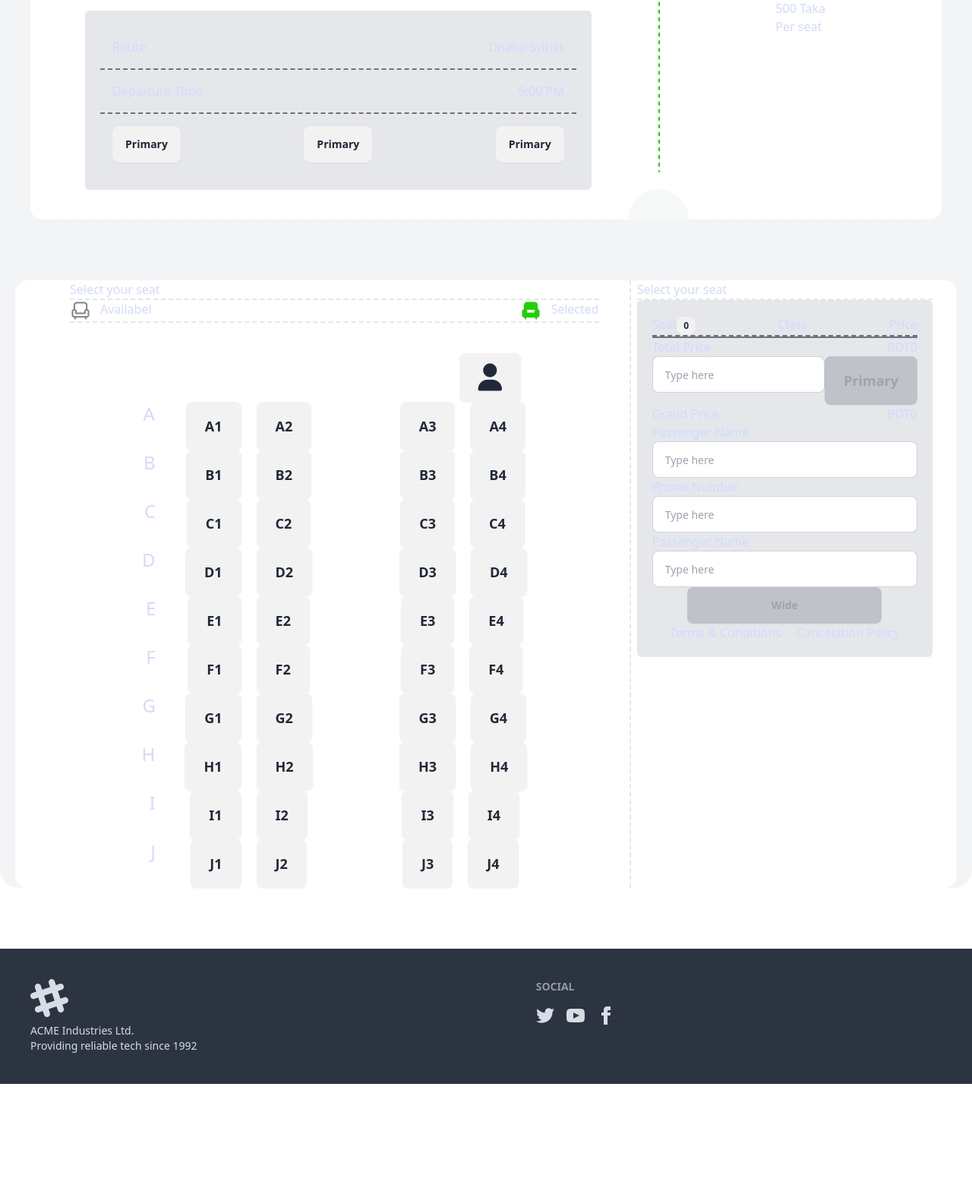
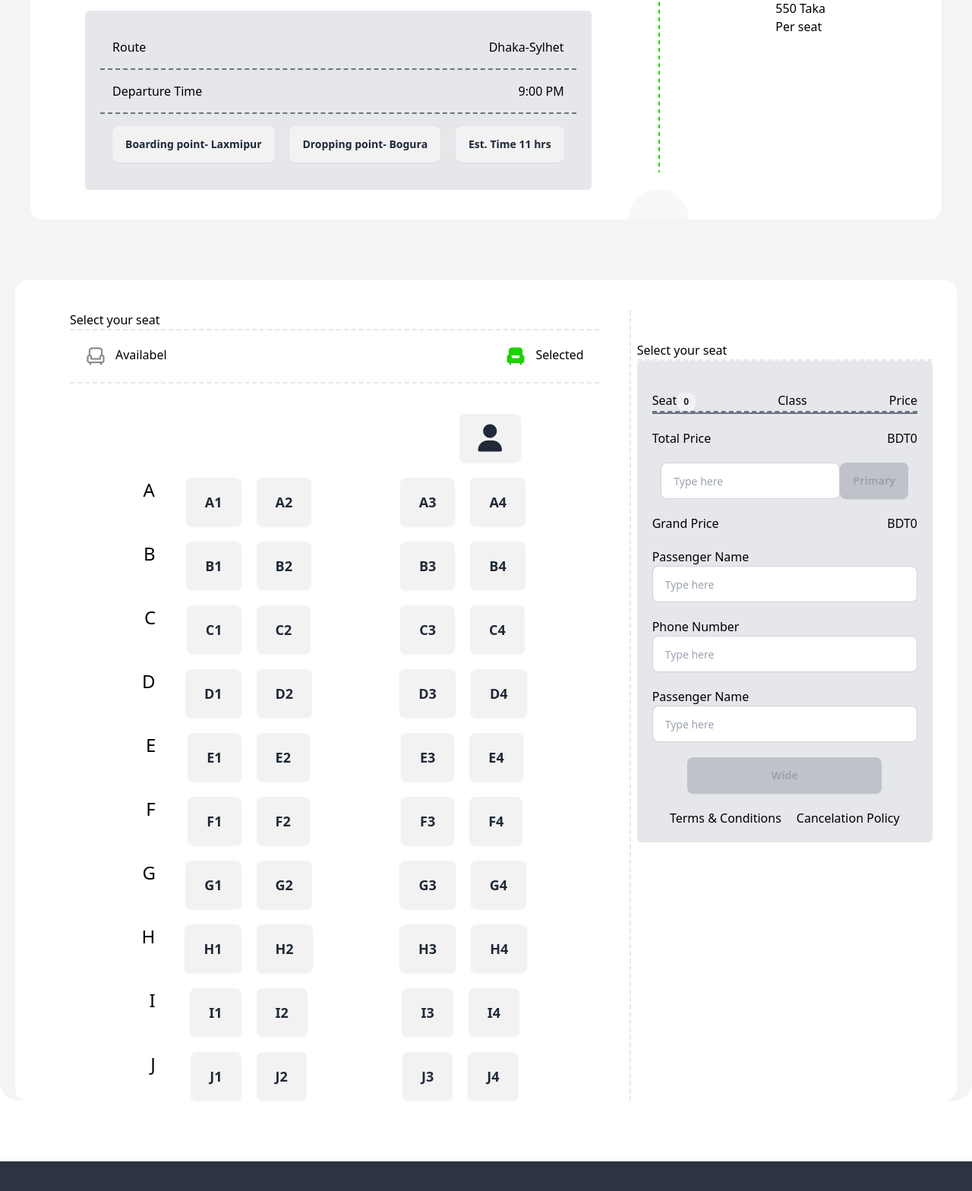
Before and after one commit to Ukasha-hub/smart-ticket, a plain HTML site: page index.html in a window 1280 px wide. Shown: the part 1566-3134 px from the top of the page at 76% size. Before the commit the page ends 2993 px from the top, so only its background shows below. Drawn offline with nearby package versions, Linux system fonts and the light colour scheme.

Commit message:
updated design

```diff
--- a/index.html
+++ b/index.html
@@ -33,6 +33,9 @@
 
         .first-discount{
           display: none;
+          border-left: 10px;
+          border-style: dashed;
+          border-color: white;
         }
 
        }
@@ -95,14 +98,14 @@
 </div>
   <section class="flex flex-col lg:flex-row justify-center gap-4 lg:gap-10  mx-4">
     <div class="">
-      <div class="card min-w-screen lg:min-w-0.5  bg-primary text-primary-content ">
-        <div class="card-body grid grid-flow-col lg:grid-flow-row justify-between  py-0"  style="grid-template-columns: 4fr 1fr 1fr;">
-          <div class="pt-10">
+      <div class="card min-w-screen lg:min-w-0.5  bg-yellow-500 ">
+        <div class="card-body grid grid-flow-col lg:grid-flow-row justify-between  py-0"  style="grid-template-columns: 4fr 1fr 2fr;">
+          <div class="pt-5 lg:pt-20 border-dashed border-r-2 lg:border-none border-black">
             <h2 class="card-title">15% OFF</h2>
             <p>On your next purchase</p>
           </div>
           <div class="py-0 first-discount"><img src="images/cupon-devider.png" alt=""></div>
-          <div class="p-5">
+          <div class="p-5 lg:pt-20">
             <h2 class="card-title">NEW15</h2>
             <p>Coupon code</p>
           </div>
@@ -111,14 +114,14 @@
       </div>
     </div>
     <div>
-      <div class="card min-w-screen lg:min-w-0.5  bg-primary text-primary-content ">
-        <div class="card-body grid grid-flow-col lg:grid-flow-row justify-between  py-0"  style="grid-template-columns: 4fr 1fr 1fr;">
-          <div class="pt-10">
+      <div class="card min-w-screen lg:min-w-0.5  bg-red-400  ">
+        <div class="card-body grid grid-flow-col lg:grid-flow-row justify-between  py-0"  style="grid-template-columns: 4fr 1fr 2fr;">
+          <div class="pt-5 lg:pt-20 border-dashed border-r-2 lg:border-none border-black">
             <h2 class="card-title">15% OFF</h2>
             <p>On your next purchase</p>
           </div>
           <div class="py-0 first-discount"><img src="images/cupon-devider.png" alt=""></div>
-          <div class="p-5">
+          <div class="p-5 lg:pt-20">
             <h2 class="card-title">Couple20</h2>
             <p>Coupon code</p>
           </div>
@@ -135,7 +138,7 @@
     </div>
    <!--Ticket info------------------------------------------------>
     <div class="" id="ticket">
-      <div class="card min-w-screen    bg-white text-primary-content lg:m-10">
+      <div class="card min-w-screen    bg-white  lg:m-10">
         <div class="card-body grid lg:grid-flow-row grid-flow-col  py-0 " id="ticket-info" style="grid-template-columns: 4fr 1fr 1fr;">
           <div class="px-10 ">
             <div class="flex flex-row justify-between pt-10">
@@ -147,7 +150,7 @@
                 </div>
               </div>
               <div>
-                <button class="btn  sm:btn-sm md:btn-md lg:btn-lg" ><i class="fa-solid fa-chair fa-lg"></i><span id="left">40</span>seats left</button>
+                <button class="btn  sm:btn-sm md:btn-md lg:btn-lg w-30" ><img src="images/seat-green.png" alt=""></i><span id="left">40</span>seats left</button>
               </div>
             </div>
             <div class="bg-gray-200 rounded-md mt-10 p-5">
@@ -160,16 +163,16 @@
                 <div><h1>9:00 PM</h1></div>
               </div>
               <div class="flex flex-row justify-between p-4">
-                <div><button class="btn btn-xs sm:btn-sm md:btn-md ">Primary</button></div>
-                <div><button class="btn btn-xs sm:btn-sm md:btn-md ">Primary</button></div>
-                <div><button class="btn btn-xs sm:btn-sm md:btn-md ">Primary</button></div>
+                <div><button class="btn btn-xs sm:btn-sm md:btn-md ">Boarding point- Laxmipur</button></div>
+                <div><button class="btn btn-xs sm:btn-sm md:btn-md ">Dropping point- Bogura</button></div>
+                <div><button class="btn btn-xs sm:btn-sm md:btn-md ">Est. Time 11 hrs</button></div>
               </div>
             </div>
           </div>
           <div class="h-50" id="divider" ><img   src="images/info-devider.png" alt=""></div>
           <div class="flex flex-col pt-20">
             <div><img src="images/fare.png" alt=""></div>
-            <div>500 Taka</div>
+            <div>550 Taka</div>
             <div>Per seat</div>
           </div>
 
@@ -181,13 +184,13 @@
     </div>
 <!--seat boooooking-->
 <div class="mt-20">
-      <div class="card min-w-screen lg:mx-5   bg-white text-primary-content " >
+  <div class="card min-w-screen lg:mx-5   bg-white  pt-10" >
     <div class="card-body grid grid-flow-col lg:grid-flow-row  py-0 " id="seatbook" style="grid-template-columns: 4fr 2fr ;">
       <div class="px-10 lg:border-r-2 lg:border-dashed">
         <div >
           <h1>Select your seat</h1>
         </div>
-            <div class="flex flex-row justify-between border-y-2 border-dashed">
+        <div class="flex flex-row justify-between border-y-2 border-dashed pt-5 lg:p-5">
           <div class="flex flex-row gap-3">
             <div><img src="images/seat-gray.png" alt=""></div>
             <div><h1>Availabel</h1></div>
@@ -213,7 +216,7 @@
             <div><button class="btn btn-xs sm:btn-sm md:btn-md lg:btn-lg"><i class="fa-solid fa-user fa-2xl"></i></button></div>
           </div>
 
-              <div class="flex flex-row justify-evenly gap-5">
+          <div class="flex flex-row justify-evenly gap-5 pt-5">
             <div class="grid grid-flow-row gap-5" style="grid-template-columns: 1fr 2fr 2fr;">
               <div class="text-2xl">A</div>
               <div ><button    class="btn btn-xs sm:btn-sm md:btn-md lg:btn-lg  seat">A1</button></div>
@@ -224,7 +227,7 @@
               <div><button .   class="btn btn-xs sm:btn-sm md:btn-md lg:btn-lg seat">A4</button></div>
             </div>
           </div>
-              <div class="flex flex-row justify-evenly gap-5">
+          <div class="flex flex-row justify-evenly gap-5 pt-5">
             <div class="grid grid-flow-row gap-5" style="grid-template-columns: 1fr 2fr 2fr;">
               <div class="text-2xl">B</div>
               <div><button .   class="btn btn-xs sm:btn-sm md:btn-md lg:btn-lg seat">B1</button></div>
@@ -235,7 +238,7 @@
               <div><button .   class="btn btn-xs sm:btn-sm md:btn-md lg:btn-lg seat">B4</button></div>
             </div>
           </div>
-              <div class="flex flex-row justify-evenly gap-5">
+          <div class="flex flex-row justify-evenly gap-5 pt-5">
             <div class="grid grid-flow-row gap-5" style="grid-template-columns: 1fr 2fr 2fr;">
               <div class="text-2xl">C</div>
               <div><button .    class="btn btn-xs sm:btn-sm md:btn-md lg:btn-lg seat">C1</button></div>
@@ -246,7 +249,7 @@
               <div><button .   class="btn btn-xs sm:btn-sm md:btn-md lg:btn-lg seat">C4</button></div>
             </div>
           </div>
-              <div class="flex flex-row justify-evenly gap-5">
+          <div class="flex flex-row justify-evenly gap-5 pt-5">
             <div class="grid grid-flow-row gap-5" style="grid-template-columns: 1fr 2fr 2fr;">
               <div class="text-2xl">D</div>
               <div><button .  class="btn btn-xs sm:btn-sm md:btn-md lg:btn-lg seat">D1</button></div>
@@ -257,18 +260,18 @@
               <div><button .  class="btn btn-xs sm:btn-sm md:btn-md lg:btn-lg seat">D4</button></div>
             </div>
           </div>
-              <div class="flex flex-row justify-evenly gap-5">
+          <div class="flex flex-row justify-evenly gap-5 pt-5">
             <div class="grid grid-flow-row gap-5" style="grid-template-columns: 1fr 2fr 2fr;">
               <div class="text-2xl">E</div>
               <div><button .  class="btn btn-xs sm:btn-sm md:btn-md lg:btn-lg seat">E1</button></div>
-                  <div><button  class="btn btn-xs sm:btn-sm md:btn-md lg:btn-lg">E2</button></div>
+              <div><button  class="btn btn-xs sm:btn-sm md:btn-md lg:btn-lg seat">E2</button></div>
             </div>
             <div class="grid grid-flow-row gap-5" style="grid-template-columns: 2fr 2fr;">
               <div><button .  class="btn btn-xs sm:btn-sm md:btn-md lg:btn-lg seat">E3</button></div>
               <div><button . class ="btn btn-xs sm:btn-sm md:btn-md lg:btn-lg seat">E4</button></div>
             </div>
           </div>
-              <div class="flex flex-row justify-evenly gap-5">
+          <div class="flex flex-row justify-evenly gap-5 pt-5">
             <div class="grid grid-flow-row gap-5" style="grid-template-columns: 1fr 2fr 2fr;">
               <div class="text-2xl">F</div>
               <div><button  class="btn btn-xs sm:btn-sm md:btn-md lg:btn-lg seat">F1</button></div>
@@ -279,48 +282,48 @@
               <div><button   class="btn btn-xs sm:btn-sm md:btn-md lg:btn-lg seat">F4</button></div>
             </div>
           </div>
-              <div class="flex flex-row justify-evenly gap-5">
+          <div class="flex flex-row justify-evenly gap-5 pt-5">
             <div class="grid grid-flow-row gap-5" style="grid-template-columns: 1fr 2fr 2fr;">
               <div class="text-2xl">G</div>
-                  <div><button . id="G1" class="btn btn-xs sm:btn-sm md:btn-md lg:btn-lg seat">G1</button></div>
-                  <div><button . id="G2" class="btn btn-xs sm:btn-sm md:btn-md lg:btn-lg seat">G2</button></div>
+              <div><button  class="btn btn-xs sm:btn-sm md:btn-md lg:btn-lg seat">G1</button></div>
+              <div><button  class="btn btn-xs sm:btn-sm md:btn-md lg:btn-lg seat">G2</button></div>
             </div>
             <div class="grid grid-flow-row gap-5" style="grid-template-columns: 2fr 2fr;">
-                  <div><button . id="G3" class="btn btn-xs sm:btn-sm md:btn-md lg:btn-lg seat">G3</button></div>
-                  <div><button . id="G4" class="btn btn-xs sm:btn-sm md:btn-md lg:btn-lg seat">G4</button></div>
+              <div><button  class="btn btn-xs sm:btn-sm md:btn-md lg:btn-lg seat">G3</button></div>
+              <div><button  class="btn btn-xs sm:btn-sm md:btn-md lg:btn-lg seat">G4</button></div>
             </div>
           </div>
-              <div class="flex flex-row justify-evenly gap-5">
+          <div class="flex flex-row justify-evenly gap-5 pt-5">
             <div class="grid grid-flow-row gap-5" style="grid-template-columns: 1fr 2fr 2fr;">
               <div class="text-2xl">H</div>
-                  <div><button . id="H1" class="btn btn-xs sm:btn-sm md:btn-md lg:btn-lg seat">H1</button></div>
-                  <div><button . id="H2" class="btn btn-xs sm:btn-sm md:btn-md lg:btn-lg seat">H2</button></div>
+              <div><button  class="btn btn-xs sm:btn-sm md:btn-md lg:btn-lg seat">H1</button></div>
+              <div><button  class="btn btn-xs sm:btn-sm md:btn-md lg:btn-lg seat">H2</button></div>
+            </div>
+            <div class="grid grid-flow-row gap-5 " style="grid-template-columns: 2fr 2fr;">
+              <div><button  class="btn btn-xs sm:btn-sm md:btn-md lg:btn-lg seat">H3</button></div>
+              <div><button  class="btn btn-xs sm:btn-sm md:btn-md lg:btn-lg seat">H4</button></div>
+            </div>
+          </div>
+          <div class="flex flex-row justify-evenly gap-5 pt-5">
+            <div class="grid grid-flow-row gap-5" style="grid-template-columns: 1fr 2fr 2fr;">
+              <div class="text-2xl">I</div>
+              <div><button  class="btn btn-xs sm:btn-sm md:btn-md lg:btn-lg  seat">I1</button></div>
+              <div><button  class="btn btn-xs sm:btn-sm md:btn-md lg:btn-lg seat">I2</button></div>
             </div>
             <div class="grid grid-flow-row gap-5" style="grid-template-columns: 2fr 2fr;">
-                  <div><button . id="H3" class="btn btn-xs sm:btn-sm md:btn-md lg:btn-lg seat">H3</button></div>
-                  <div><button . id="H4" class="btn btn-xs sm:btn-sm md:btn-md lg:btn-lg seat">H4</button></div>
+              <div><button  class="btn btn-xs sm:btn-sm md:btn-md lg:btn-lg seat">I3</button></div>
+              <div><button  class="btn btn-xs sm:btn-sm md:btn-md lg:btn-lg seat">I4</button></div>
             </div>
           </div>
-              <div class="flex flex-row justify-evenly gap-5">
+          <div class="flex flex-row justify-evenly gap-5 pt-5">
             <div class="grid grid-flow-row gap-5" style="grid-template-columns: 1fr 2fr 2fr;">
-                  <div class="text-2xl">I</div>
-                  <div><button . id="I1" class="btn btn-xs sm:btn-sm md:btn-md lg:btn-lg  seat">I1</button></div>
-                  <div><button . id="I2" class="btn btn-xs sm:btn-sm md:btn-md lg:btn-lg seat">I2</button></div>
+              <div class="text-2xl">J</div>
+              <div><button . class="btn btn-xs sm:btn-sm md:btn-md lg:btn-lg seat">J1</button></div>
+              <div><button  class="btn btn-xs sm:btn-sm md:btn-md lg:btn-lg seat">J2</button></div>
             </div>
             <div class="grid grid-flow-row gap-5" style="grid-template-columns: 2fr 2fr;">
-                  <div><button . id="I3" class="btn btn-xs sm:btn-sm md:btn-md lg:btn-lg seat">I3</button></div>
-                  <div><button . id="I4" class="btn btn-xs sm:btn-sm md:btn-md lg:btn-lg seat">I4</button></div>
-                </div>
-              </div>
-              <div class="flex flex-row justify-evenly gap-5">
-                <div class="grid grid-flow-row gap-5" style="grid-template-columns: 1fr 2fr 2fr;">
-                  <div class="text-2xl">J</div>
-                  <div><button . id="J1" class="btn btn-xs sm:btn-sm md:btn-md lg:btn-lg seat">J1</button></div>
-                  <div><button . id="J2" class="btn btn-xs sm:btn-sm md:btn-md lg:btn-lg seat">J2</button></div>
-                </div>
-                <div class="grid grid-flow-row gap-5" style="grid-template-columns: 2fr 2fr;">
-                  <div><button . id="J3" class="btn btn-xs sm:btn-sm md:btn-md lg:btn-lg seat">J3</button></div>
-                  <div><button . id="J4" class="btn btn-xs sm:btn-sm md:btn-md lg:btn-lg seat">J4</button></div>
+              <div><button  class="btn btn-xs sm:btn-sm md:btn-md lg:btn-lg seat">J3</button></div>
+              <div><button  class="btn btn-xs sm:btn-sm md:btn-md lg:btn-lg seat">J4</button></div>
             </div>
           </div>
 
@@ -328,12 +331,12 @@
         <div id="success" class=""></div>
       </div>
 
-          <div class="flex flex-col">
+      <div class="flex flex-col mt-10">
         <div class="border-b-2 border-dashed" >
           <h1>Select your seat</h1>
         </div>
         <div class="bg-gray-200 rounded-md p-5">
-              <div class="flex flex-row justify-between border-b-2 border-dashed border-gray-500">
+          <div class="flex flex-row justify-between border-b-2 border-dashed border-gray-500 pt-5">
             <div class="flex flex-row">
               <div><h1>Seat</h1></div>
               <div><button class="btn btn-xs" id="booked">0</button></div>
@@ -342,34 +345,34 @@
             <div><h1>Price</h1></div>
           </div>
           <div  id="seatList"></div>
-              <div class="flex flex-row justify-between border-t-2 border-gray-500">
+          <div class="flex flex-row justify-between border-t-2 border-gray-500 pt-5">
             <div><h1>Total Price</h1></div>
             <div >BDT<span id="total">0</span></div>
           </div>
-              <div class="flex flex-row justify-center">
+          <div class="flex flex-row justify-center pt-5">
             <div>
               <input id="code" type="text" placeholder="Type here" class="input input-bordered input-md w-[100%] max-w-sx" />
             </div>
             <div>
-                  <button id="promo-button" disabled class="btn btn-xs sm:btn-sm md:btn-md lg:btn-lg">Primary</button>
+              <button id="promo-button" disabled class="btn  sm:btn-sm md:btn-md ">Primary</button>
             </div>
             <div id="promo-result" class="hidden flex-col"></div>
           </div>
-              <div class="flex flex-row justify-between ">
+          <div class="flex flex-row justify-between pt-5 ">
             <div><h1>Grand Price</h1></div>
             <div >BDT<span id="grand">0</span></div>
           </div>
-              <div>
-                <h1>Passenger Name</h1>
+          <div >
+            <h1 class="pt-5">Passenger Name</h1>
             <input type="text" placeholder="Type here" class="input input-bordered input-md w-[100%] max-w-sx" />
-                <h1>Phone Number</h1>
+            <h1 class="pt-5">Phone Number</h1>
             <input id="phone" type="tel" placeholder="Type here" class="input input-bordered input-md w-[100%] max-w-sx" />
-                <h1>Passenger Name</h1>
+            <h1 class="pt-5">Passenger Name</h1>
             <input type="text" placeholder="Type here" class="input input-bordered input-md w-[100%] max-w-sx" />
-                <div class="flex justify-center">
+            <div class="flex justify-center pt-5">
               <div><button id="submit" disabled class="btn btn-wide">Wide</button></div>
             </div>
-                <div class="flex flex-row justify-center gap-5">
+            <div class="flex flex-row justify-center gap-5 pt-5">
               <div><a  href=""></a>Terms & Conditions</div>
               <div><a href=""></a>Cancelation Policy</div>
             </div>
@@ -387,18 +390,15 @@
 
 </section>
 <!--foooooooooter-->
-  <footer class="footer p-10 bg-neutral text-neutral-content mt-20">
+<footer class="footer p-10 bg-neutral text-neutral-content mt-20 lg:border-b-4">
 <aside>
-      <svg width="50" height="50" viewBox="0 0 24 24" xmlns="http://www.w3.org/2000/svg" fill-rule="evenodd" clip-rule="evenodd" class="fill-current"><path d="M22.672 15.226l-2.432.811.841 2.515c.33 1.019-.209 2.127-1.23 2.456-1.15.325-2.148-.321-2.463-1.226l-.84-2.518-5.013 1.677.84 2.517c.391 1.203-.434 2.542-1.831 2.542-.88 0-1.601-.564-1.86-1.314l-.842-2.516-2.431.809c-1.135.328-2.145-.317-2.463-1.229-.329-1.018.211-2.127 1.231-2.456l2.432-.809-1.621-4.823-2.432.808c-1.355.384-2.558-.59-2.558-1.839 0-.817.509-1.582 1.327-1.846l2.433-.809-.842-2.515c-.33-1.02.211-2.129 1.232-2.458 1.02-.329 2.13.209 2.461 1.229l.842 2.515 5.011-1.677-.839-2.517c-.403-1.238.484-2.553 1.843-2.553.819 0 1.585.509 1.85 1.326l.841 2.517 2.431-.81c1.02-.33 2.131.211 2.461 1.229.332 1.018-.21 2.126-1.23 2.456l-2.433.809 1.622 4.823 2.433-.809c1.242-.401 2.557.484 2.557 1.838 0 .819-.51 1.583-1.328 1.847m-8.992-6.428l-5.01 1.675 1.619 4.828 5.011-1.674-1.62-4.829z"></path></svg>
-      <p>ACME Industries Ltd.<br>Providing reliable tech since 1992</p>
+  <h1 class="font-4xl font-extrabold">P-TICKETING</h1>
+  <p>P-ticket is a digital platformto makeyour daily commuting better</p>
 </aside>
 <nav>
-      <h6 class="footer-title">Social</h6>
-      <div class="grid grid-flow-col gap-4">
-        <a><svg xmlns="http://www.w3.org/2000/svg" width="24" height="24" viewBox="0 0 24 24" class="fill-current"><path d="M24 4.557c-.883.392-1.832.656-2.828.775 1.017-.609 1.798-1.574 2.165-2.724-.951.564-2.005.974-3.127 1.195-.897-.957-2.178-1.555-3.594-1.555-3.179 0-5.515 2.966-4.797 6.045-4.091-.205-7.719-2.165-10.148-5.144-1.29 2.213-.669 5.108 1.523 6.574-.806-.026-1.566-.247-2.229-.616-.054 2.281 1.581 4.415 3.949 4.89-.693.188-1.452.232-2.224.084.626 1.956 2.444 3.379 4.6 3.419-2.07 1.623-4.678 2.348-7.29 2.04 2.179 1.397 4.768 2.212 7.548 2.212 9.142 0 14.307-7.721 13.995-14.646.962-.695 1.797-1.562 2.457-2.549z"></path></svg></a>
-        <a><svg xmlns="http://www.w3.org/2000/svg" width="24" height="24" viewBox="0 0 24 24" class="fill-current"><path d="M19.615 3.184c-3.604-.246-11.631-.245-15.23 0-3.897.266-4.356 2.62-4.385 8.816.029 6.185.484 8.549 4.385 8.816 3.6.245 11.626.246 15.23 0 3.897-.266 4.356-2.62 4.385-8.816-.029-6.185-.484-8.549-4.385-8.816zm-10.615 12.816v-8l8 3.993-8 4.007z"></path></svg></a>
-        <a><svg xmlns="http://www.w3.org/2000/svg" width="24" height="24" viewBox="0 0 24 24" class="fill-current"><path d="M9 8h-3v4h3v12h5v-12h3.642l.358-4h-4v-1.667c0-.955.192-1.333 1.115-1.333h2.885v-5h-3.808c-3.596 0-5.192 1.583-5.192 4.615v3.385z"></path></svg></a>
-      </div>
+  <h6 class="footer-title">Download our app</h6>
+  <button class="btn btn-lg"><img src="images/playstore.png" alt="">Google Play</button>
+
 </nav>
 </footer>
 <script src="script.js"></script>
--- a/script.js
+++ b/script.js
@@ -73,7 +73,7 @@ for(const i of buttons) {
 
 
 function submitValidity(){
-    if(chooseCount>=1 && phone.value){
+    if(chooseCount>=1 && parseInt(phone.value)){
         submit.removeAttribute('disabled');
         submit.addEventListener('click', function(){
             window.location.href='success.html';
```
Also changed, not shown: success.html (+2 -2 lines). Lines whose indentation alone changed are shown as unchanged.
